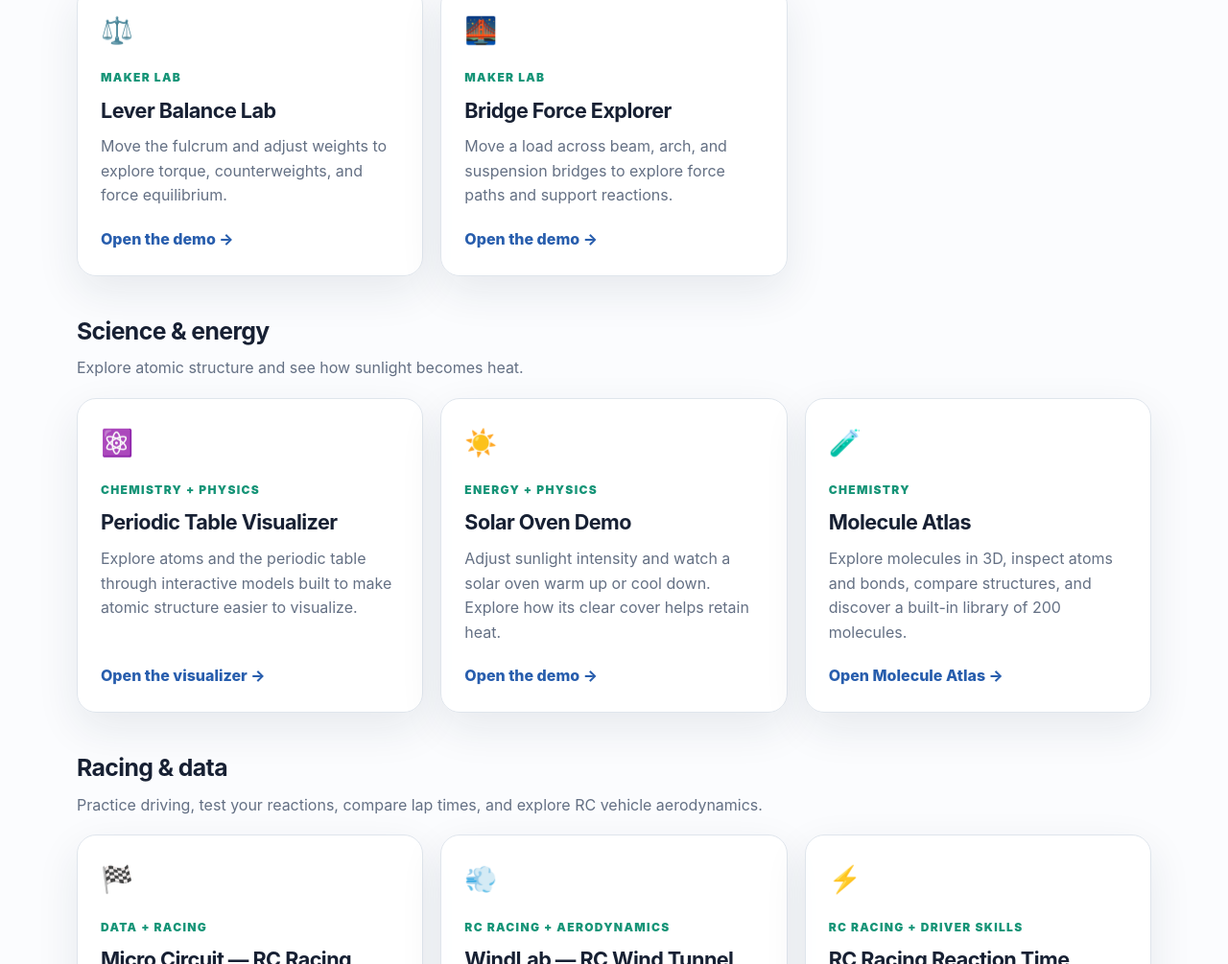
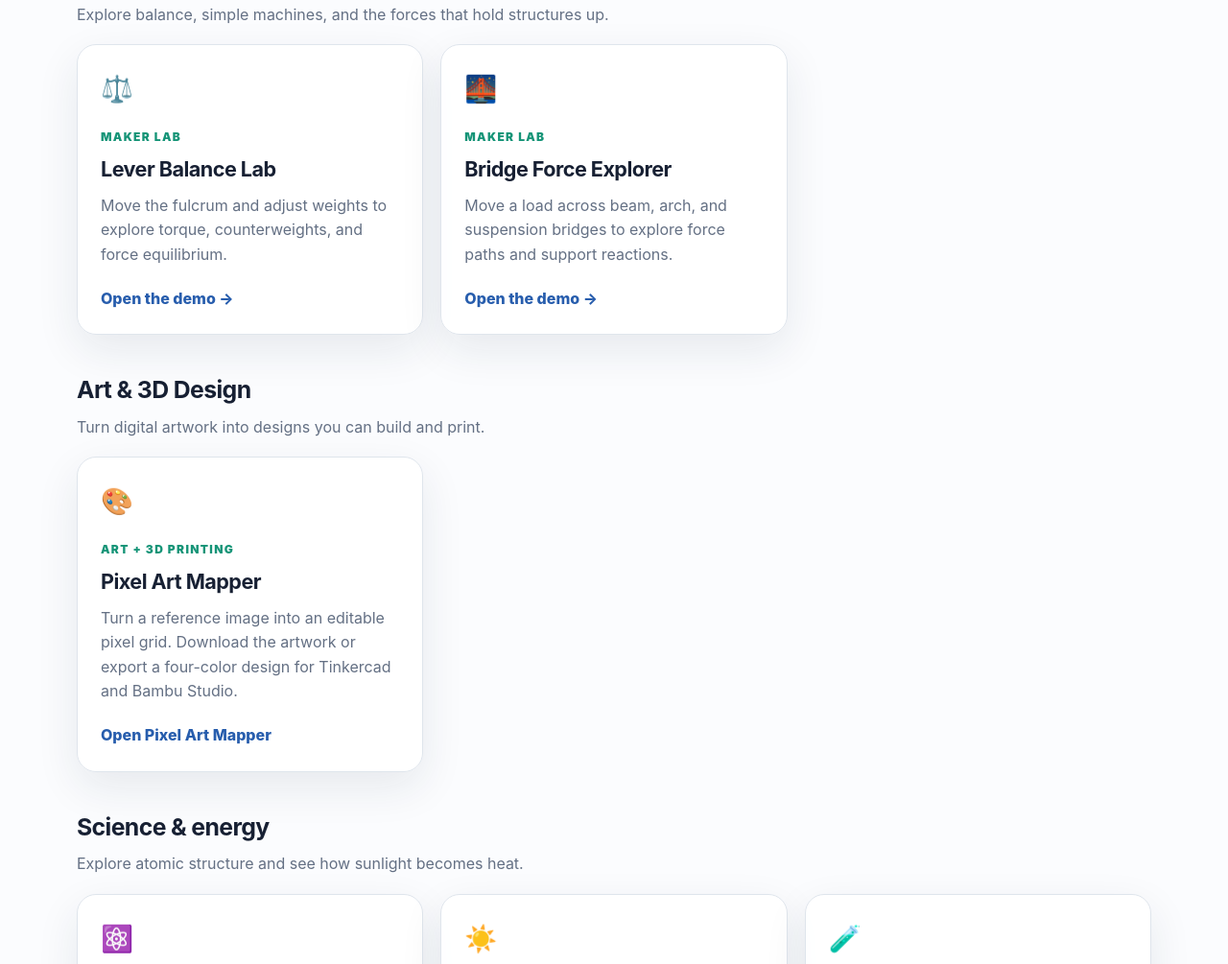
Before and after one commit to matthewbuza/matthewbuza.github.io, a plain HTML site: page index.html in a window 1280 px wide. Shown: the part 2339-3344 px from the top of the page at 96% size. Drawn offline with Linux system fonts and the light colour scheme.

Commit message:
Add Art and 3D Design category to homepage

```diff
--- a/index.html
+++ b/index.html
@@ -89,7 +89,7 @@ footer{padding:34px 0;color:var(--muted);font-size:.9rem}
 
 <section class="section" id="tools"><div class="wrap">
 <div class="section-head"><div><div class="eyebrow">Project Library</div><h2>Choose a tool</h2></div><p>Browse by subject. Every card below opens a working tool.</p></div>
-<div class="subject-links" aria-label="Browse tool categories"><a class="btn" href="#electronics">Electronics</a><a class="btn" href="#maker-lab">Maker Lab</a><a class="btn" href="#science">Science &amp; energy</a><a class="btn" href="#racing">Racing</a><a class="btn" href="#math">Math</a><a class="btn" href="#astronomy">Astronomy</a><a class="btn" href="#misc">Miscellaneous</a><a class="btn" href="#writing-tools">Writing</a></div>
+<div class="subject-links" aria-label="Browse tool categories"><a class="btn" href="#electronics">Electronics</a><a class="btn" href="#maker-lab">Maker Lab</a><a class="btn" href="#art-3d-design">Art &amp; 3D Design</a><a class="btn" href="#science">Science &amp; energy</a><a class="btn" href="#racing">Racing</a><a class="btn" href="#math">Math</a><a class="btn" href="#astronomy">Astronomy</a><a class="btn" href="#misc">Miscellaneous</a><a class="btn" href="#writing-tools">Writing</a></div>
 <section class="tool-group" id="electronics" aria-labelledby="electronics-heading"><h3 class="group-title" id="electronics-heading">Electronics</h3><p class="group-description">Build connections, measure circuits, and explore timing.</p><div class="grid"><a class="card" href="/electrical-engineering/circuit-lab/">
 <div class="icon">💡</div>
 <div class="tag">Electrical Engineering</div>
@@ -113,6 +113,19 @@ footer{padding:34px 0;color:var(--muted);font-size:.9rem}
 <a class="card" href="/electrical-engineering/arduino-code-builder/"><div class="icon" aria-hidden="true">🧩</div><div class="tag">Electrical Engineering</div><h3>Arduino Code Builder Lab</h3><p>Arrange code blocks to build Arduino sketches, check your logic, and copy the generated code for further practice.</p><div class="open">Open the demo →</div></a></div></section>
 <section class="tool-group" id="maker-lab" aria-labelledby="maker-lab-heading"><h3 class="group-title" id="maker-lab-heading">Maker Lab</h3><p class="group-description">Explore balance, simple machines, and the forces that hold structures up.</p><div class="grid"><a class="card" href="/maker-lab/lever-balance/"><div class="icon" aria-hidden="true">⚖️</div><div class="tag">Maker Lab</div><h3>Lever Balance Lab</h3><p>Move the fulcrum and adjust weights to explore torque, counterweights, and force equilibrium.</p><div class="open">Open the demo →</div></a>
 <a class="card" href="/maker-lab/bridge-force-explorer/"><div class="icon" aria-hidden="true">🌉</div><div class="tag">Maker Lab</div><h3>Bridge Force Explorer</h3><p>Move a load across beam, arch, and suspension bridges to explore force paths and support reactions.</p><div class="open">Open the demo →</div></a></div></section>
+<section class="tool-group" id="art-3d-design" aria-labelledby="art-3d-design-heading">
+<h3 class="group-title" id="art-3d-design-heading">Art &amp; 3D Design</h3>
+<p class="group-description">Turn digital artwork into designs you can build and print.</p>
+<div class="grid">
+<a class="card" href="/art-3d-design/pixel-art-mapper/">
+<div class="icon" aria-hidden="true">🎨</div>
+<div class="tag">Art + 3D Printing</div>
+<h3>Pixel Art Mapper</h3>
+<p>Turn a reference image into an editable pixel grid. Download the artwork or export a four-color design for Tinkercad and Bambu Studio.</p>
+<div class="open">Open Pixel Art Mapper</div>
+</a>
+</div>
+</section>
 <section class="tool-group" id="science" aria-labelledby="science-heading"><h3 class="group-title" id="science-heading">Science &amp; energy</h3><p class="group-description">Explore atomic structure and see how sunlight becomes heat.</p><div class="grid"><a class="card" href="/periodic-table-visualizer/">
 <div class="icon">⚛️</div>
 <div class="tag">Chemistry + Physics</div>
```
